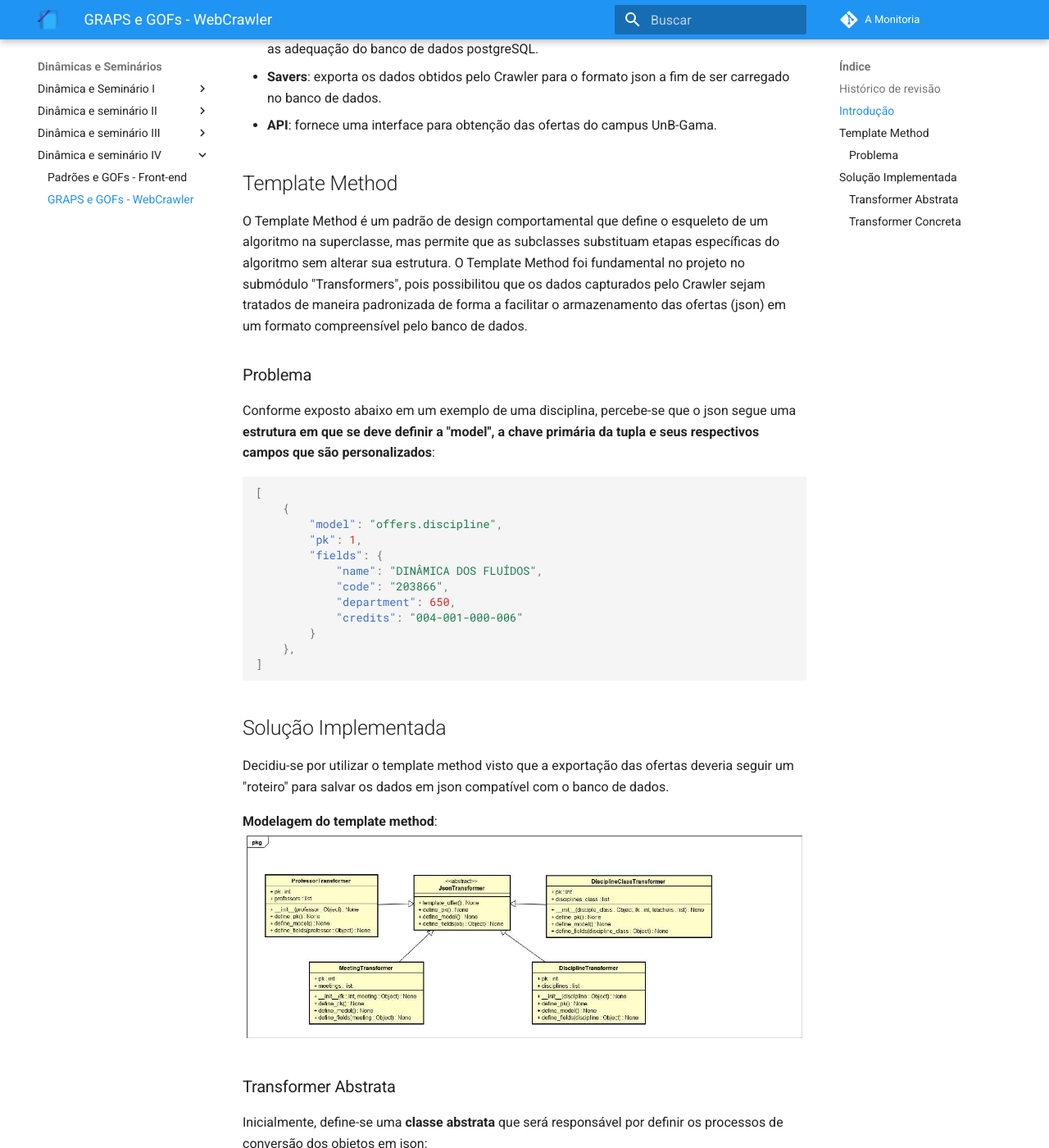
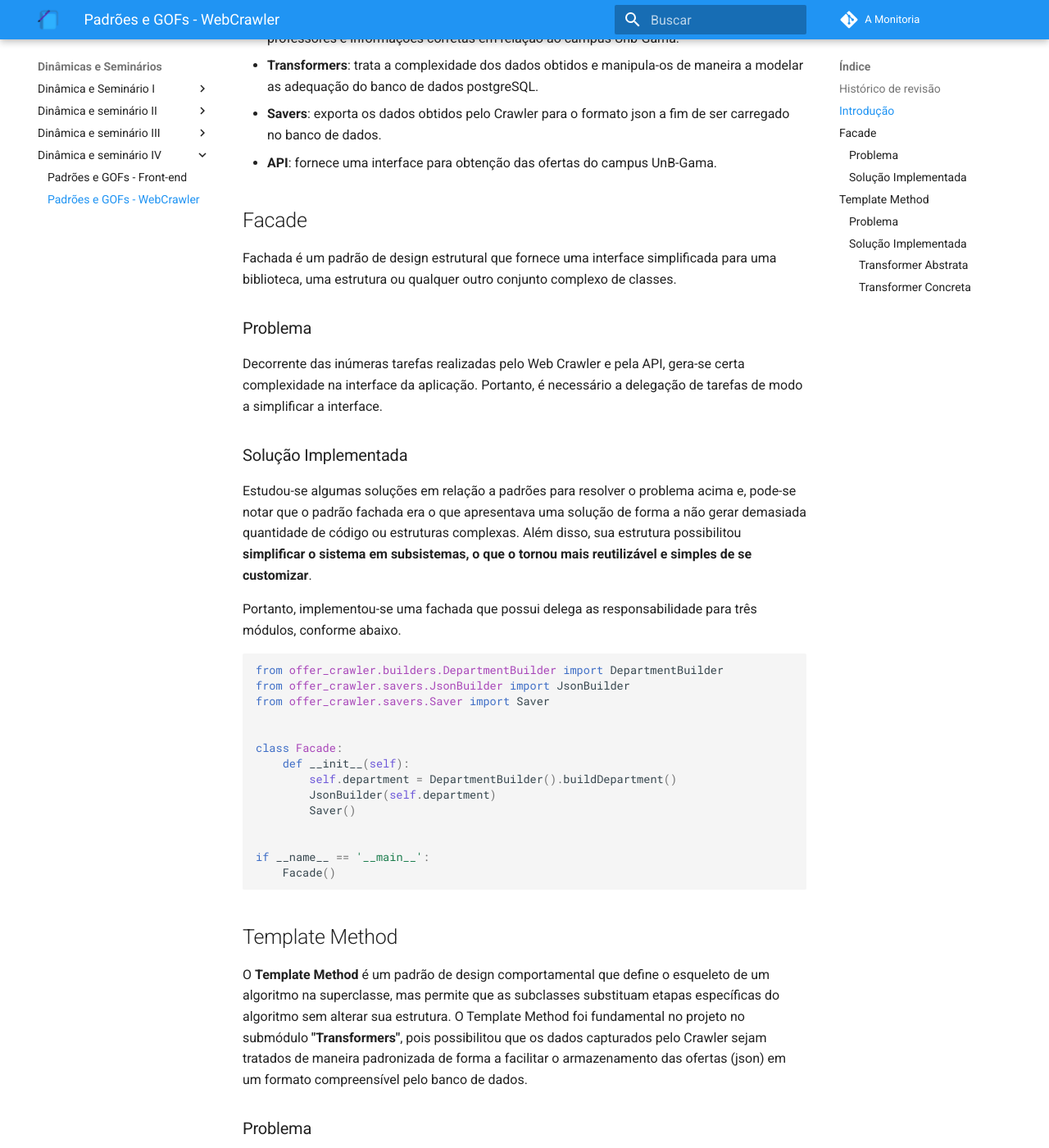
Before and after one commit to 2019-2-arquitetura-desenho/wiki, an MkDocs documentation site: the page built from docs/dinamica_seminario_IV/webcrawler_patterns.md, in a window 1280 px wide and 1400 px high, scrolled down 791 px. Shown: the whole window at 82% size. Built offline with MkDocs 1.6.1 and Material for MkDocs 9.7.7, drawn with Linux system fonts in a browser that asks for light colours; comment, search, counter and statistics services are not loaded; old or Windows-style settings are respelled for this version of MkDocs; some of the changed text lies outside the part shown.

Commit message:
Add description and solution involving Facade Pattern.
Co-authored-by: Welison Almeida <welison.almeida.923@gmail.com>
Co-authored-by: Lieverton Santos <lievertom@gmail.com>

````diff
--- a/docs/dinamica_seminario_IV/webcrawler_patterns.md
+++ b/docs/dinamica_seminario_IV/webcrawler_patterns.md
@@ -1,11 +1,12 @@
-# Diagrama de Sequencia
+# Padrões e GOFs
 
 ## Histórico de revisão
 
 |   Data   | Versão | Descrição | Autor(es)|
 | :------: | :----: | :-------: | :------: |
 | 23/09/2019 | 0.1 | Adiciona introdução sobre o módulo Web Crawler | [Lieverton Silva](https://github.com/lievertom) e [Welison Regis](https://github.com/WelisonR) |
-| 23/09/2019 | 0.2 | Adiciona descrição e diagrama sobre template method usado | Lieverton Silva](https://github.com/lievertom) e [Welison Regis](https://github.com/WelisonR) |
+| 23/09/2019 | 0.2 | Adiciona descrição e diagrama sobre template method usado | [Lieverton Silva](https://github.com/lievertom) e [Welison Regis](https://github.com/WelisonR) |
+| 23/09/2019 | 0.2 | Adiciona descrição sobre padrão fachada utilizado | [Lieverton Silva](https://github.com/lievertom) e [Welison Regis](https://github.com/WelisonR) |
 
 
 ## Introdução
@@ -18,10 +19,41 @@ No repositório do [Crawler de Ofertas](https://github.com/2019-2-arquitetura-de
 *   **Savers**: exporta os dados obtidos pelo Crawler para o formato json a fim de ser carregado no banco de dados.
 *   **API**: fornece uma interface para obtenção das ofertas do campus UnB-Gama.
 
+## Facade
+
+Fachada é um padrão de design estrutural que fornece uma interface simplificada para uma biblioteca, uma estrutura ou qualquer outro conjunto complexo de classes.
+
+### Problema
+
+Decorrente das inúmeras tarefas realizadas pelo Web Crawler e pela API, gera-se certa complexidade na interface da aplicação. Portanto, é necessário a delegação de tarefas de modo a simplificar a interface.
+
+### Solução Implementada
+
+Estudou-se algumas soluções em relação a padrões para resolver o problema acima e, pode-se notar que o padrão fachada era o que apresentava uma solução de forma a não gerar demasiada quantidade de código ou estruturas complexas. Além disso, sua estrutura possibilitou **simplificar o sistema em subsistemas, o que o tornou mais reutilizável e simples de se customizar**.
+
+Portanto, implementou-se uma fachada que possui delega as responsabilidade para três módulos, conforme abaixo.
+
+```python
+from offer_crawler.builders.DepartmentBuilder import DepartmentBuilder
+from offer_crawler.savers.JsonBuilder import JsonBuilder
+from offer_crawler.savers.Saver import Saver
+
+
+class Facade:
+    def __init__(self):
+        self.department = DepartmentBuilder().buildDepartment()
+        JsonBuilder(self.department)
+        Saver()
+
+
+if __name__ == '__main__':
+    Facade()
+
+```
 
 ## Template Method
 
-O Template Method é um padrão de design comportamental que define o esqueleto de um algoritmo na superclasse, mas permite que as subclasses substituam etapas específicas do algoritmo sem alterar sua estrutura. O Template Method foi fundamental no projeto no submódulo "Transformers", pois possibilitou que os dados capturados pelo Crawler sejam tratados de maneira padronizada de forma a facilitar o armazenamento das ofertas (json) em um formato compreensível pelo banco de dados.
+O **Template Method** é um padrão de design comportamental que define o esqueleto de um algoritmo na superclasse, mas permite que as subclasses substituam etapas específicas do algoritmo sem alterar sua estrutura. O Template Method foi fundamental no projeto no submódulo **"Transformers"**, pois possibilitou que os dados capturados pelo Crawler sejam tratados de maneira padronizada de forma a facilitar o armazenamento das ofertas (json) em um formato compreensível pelo banco de dados.
 
 ### Problema
 
@@ -42,14 +74,14 @@ Conforme exposto abaixo em um exemplo de uma disciplina, percebe-se que o json s
 ]
 ```
 
-## Solução Implementada
+### Solução Implementada
 
 Decidiu-se por utilizar o template method visto que a exportação das ofertas deveria seguir um "roteiro" para salvar os dados em json compatível com o banco de dados.
 
 **Modelagem do template method**:
 ![Modelagem do template method implementado](assets/img/template_model.jpg)
 
-### Transformer Abstrata
+#### Transformer Abstrata
 
 Inicialmente, define-se uma **classe abstrata** que será responsável por definir os processos de conversão dos objetos em json:
 
@@ -76,7 +108,7 @@ class JsonTransformer(ABC):
         pass
 ```
 
-### Transformer Concreta
+#### Transformer Concreta
 
 Definida a classe abstrata, utilizou-se as seguintes **classes concretas para transformar os dados em json**: DisciplineTransformer, DisciplineClassTransformer, MeetingTransformer e ProfessorTransformer.
 
--- a/mkdocs.yml
+++ b/mkdocs.yml
@@ -59,7 +59,7 @@ nav:
       - Diagramas de Estados: dinamica_seminario_III/diagrama_de_estados.md
     - Dinâmica e seminário IV:
       - Padrões e GOFs - Front-end: dinamica_seminario_IV/front-end_patterns.md
-      - GRAPS e GOFs - WebCrawler: dinamica_seminario_IV/webcrawler_patterns.md
+      - Padrões e GOFs - WebCrawler: dinamica_seminario_IV/webcrawler_patterns.md
   - Iniciativas Extras:
     - Extensões: samples.md
     - Documento de Visão: documento_visao.md
````
